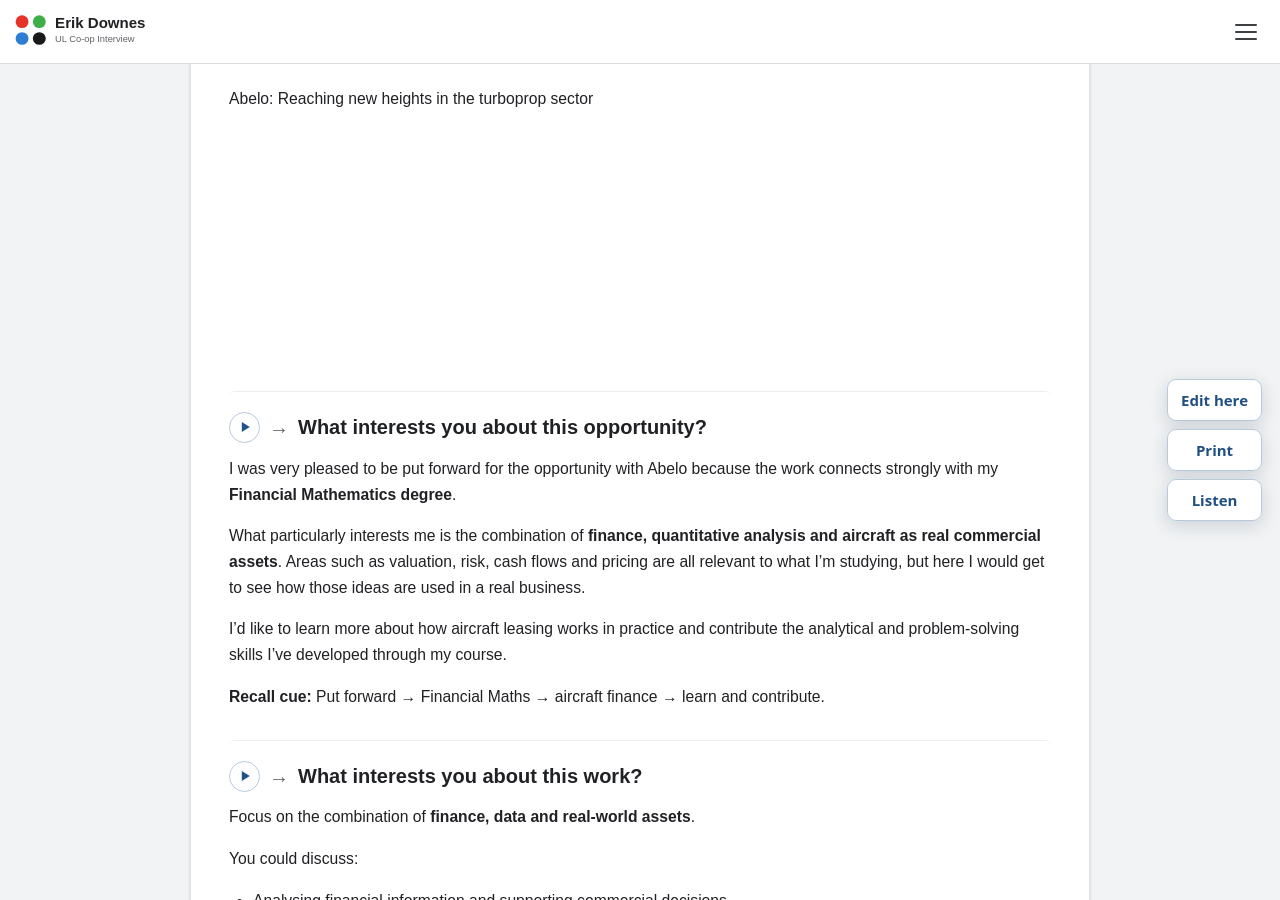
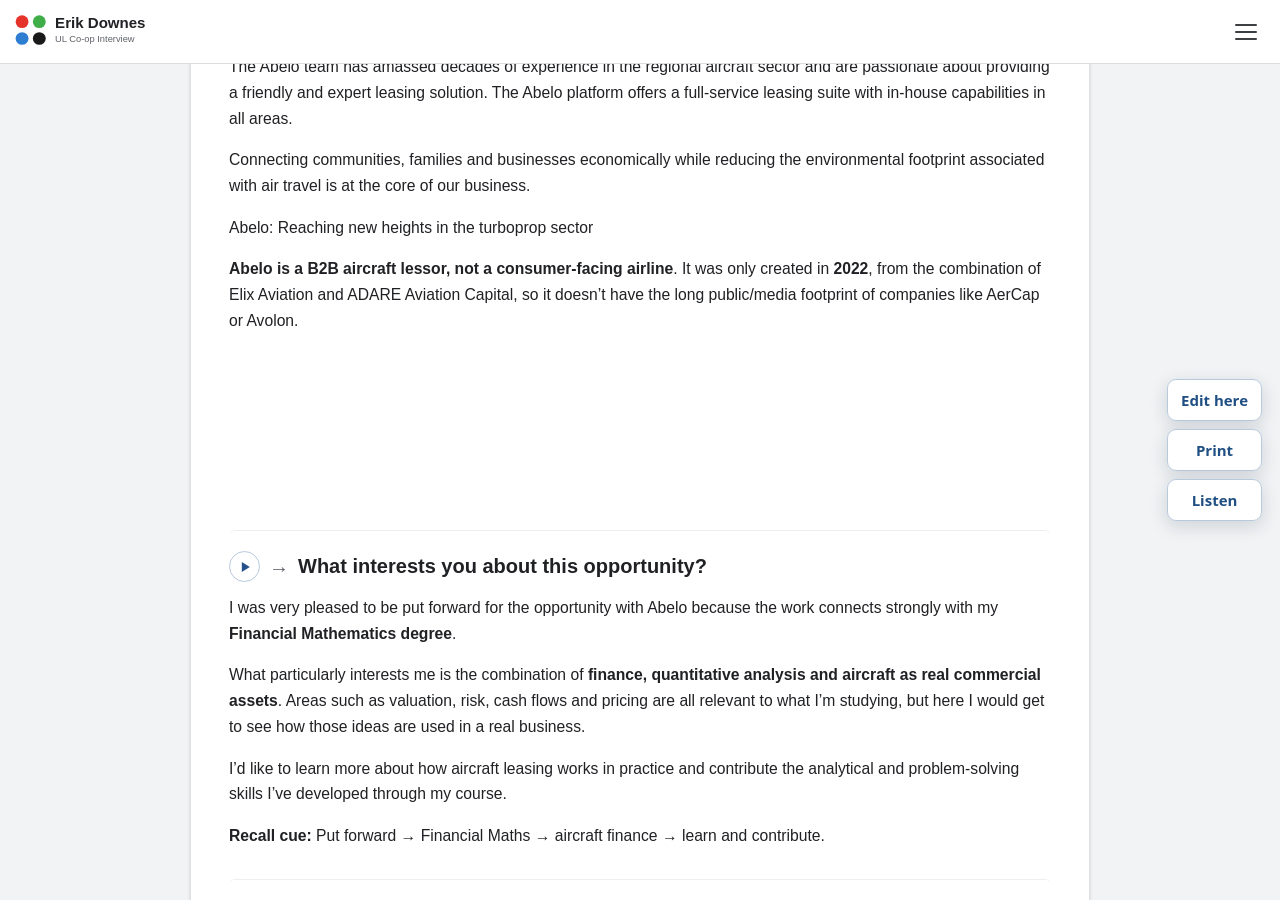
Before and after one commit to ronandownes/coop, a Jekyll site: the page built from company-role.md, in a window 1280 px wide and 900 px high, scrolled down 474 px. Built offline with Jekyll 4.4.1, drawn with Linux system fonts in a browser that asks for light colours.

Commit message:
Update company-role.md (via Pages CMS)

```diff
--- a/company-role.md
+++ b/company-role.md
@@ -5,6 +5,14 @@
 intro: These answers should change for every interview. Keep the structure
   stable but replace the company evidence.
 ---
+
+
+&nbsp;
+
+&nbsp;
+
+&nbsp;
+
 ### Overview
 
 Focused on the latest in turboprop technology, Abelo serves the growing market of environmentally conscious travellers. The turboprop aircraft provides a clear transition towards sustainable aviation.
@@ -19,9 +27,9 @@
 
 
 
-&nbsp;
+**Abelo is a  B2B aircraft lessor, not a consumer-facing airline**. It was only created in **2022**, from the combination of Elix Aviation and ADARE Aviation Capital, so it doesn’t have the long public/media footprint of companies like AerCap or Avolon.
 
-&nbsp;
+
 
 &nbsp;
 
```
